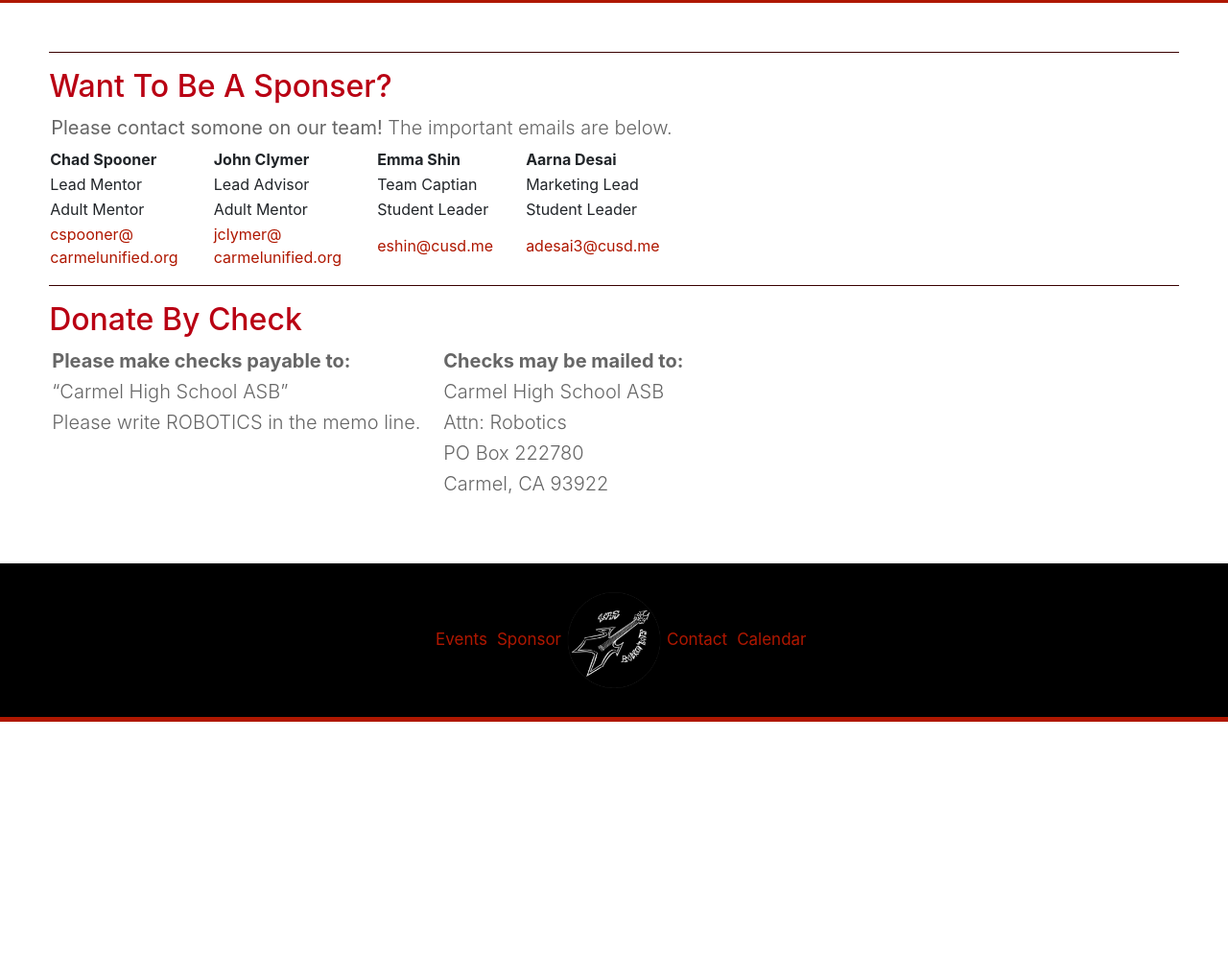
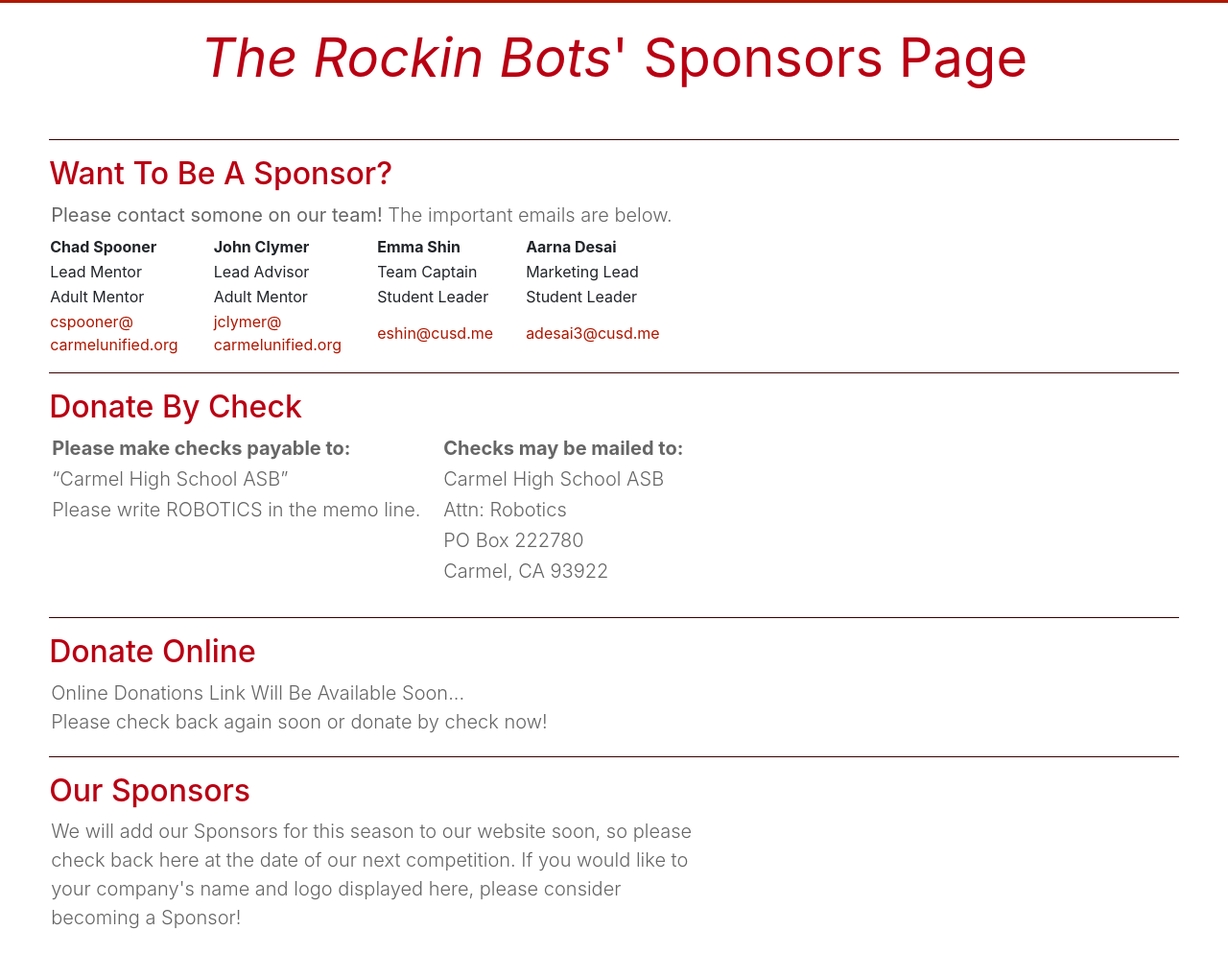
Before and after one commit to FRC2035/frc2035.github.io, a plain HTML site: page sponsor.html in a window 1280 px wide. Shown: the part 78-1072 px from the top of the page at 96% size. Before the commit the page ends 830 px from the top, so only its background shows below. Drawn offline with nearby package versions, Linux system fonts and the light colour scheme.

Commit message:
finished first version of sponser page

```diff
--- a/sponsor.html
+++ b/sponsor.html
@@ -1,6 +1,6 @@
 <!DOCTYPE html>
 <html><head><meta http-equiv="Content-Type" content="text/html; charset=UTF-8">
-    <title>Rockin' Bots - Home</title>
+    <title>The Rockin' Bots - Sponsor</title>
 
 <meta name="viewport" content="width=device-width,initial-scale=1,minimum-scale=1">
 <link rel="stylesheet" type="text/css" href="./files/home/bootstrap.css">
@@ -108,11 +108,16 @@
             </div>
         </div>
      <div> -->
+
+        <div style="justify-content: center; opacity: 1"><br>
+            <h1 class="display-4 font-weight-normal " style="text-align: center"> <i>The Rockin Bots</i>' Sponsors Page</h1>
+        </div>
+
         <div class="about">
         <hr class="featurette-divider">
             <div class="row featurette">
                 <div class="col-md-7">
-                    <h2 class="featurette-heading">Want To Be A Sponser?</h2>
+                    <h2 class="featurette-heading">Want To Be A Sponsor?</h2>
                     <p class="lead">
                         <b>Please contact somone on our team!</b> The important emails are below.
                     </p>
@@ -126,7 +131,7 @@
                         <tr>
                             <td>Lead Mentor</td>
                             <td>Lead Advisor</td>
-                            <td>Team Captian</td>
+                            <td>Team Captain</td>
                             <td>Marketing Lead </td>
                         </tr>
                         <tr>
@@ -176,7 +181,27 @@
 
                     </p>
                 </div>
-                <!-- <div class="col-md-5"><img class=" img-fluid d-block" src="./files/home/WorldsGroupPhoto.JPEG"></div> -->
+            </div>
+            <hr class="featurette-divider">
+            <div class="row featurette">
+                <div class="col-md-7">
+                    <h2 class="featurette-heading">Donate Online</h2>
+                    <p class="lead"></a>
+                        Online Donations Link Will Be Available Soon...
+                        <br>
+                        Please check back again soon or donate by check now!
+                    </p>
+                </div>
+            </div>
+            <hr class="featurette-divider">
+
+            <div class="row featurette">
+                <div class="col-md-7">
+                    <h2 class="featurette-heading">Our Sponsors</h2>
+                    <p class="lead"></a>
+                        We will add our Sponsors for this season to our website soon, so please check back here at the date of our next competition. If you would like to your company's name and logo displayed here, please consider becoming a Sponsor!
+                    </p>
+                </div>
             </div>
 
             <!-- <hr class="featurette-divider">
```
